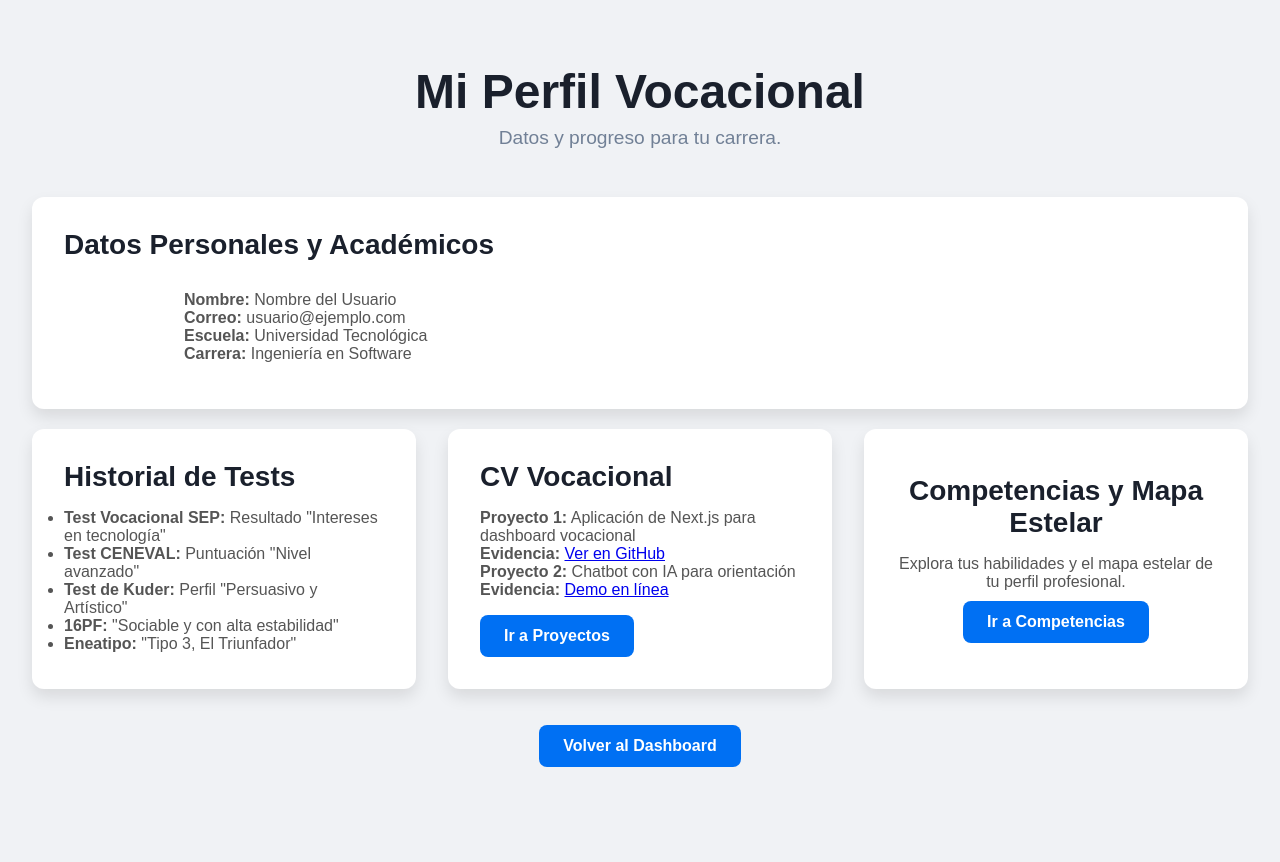
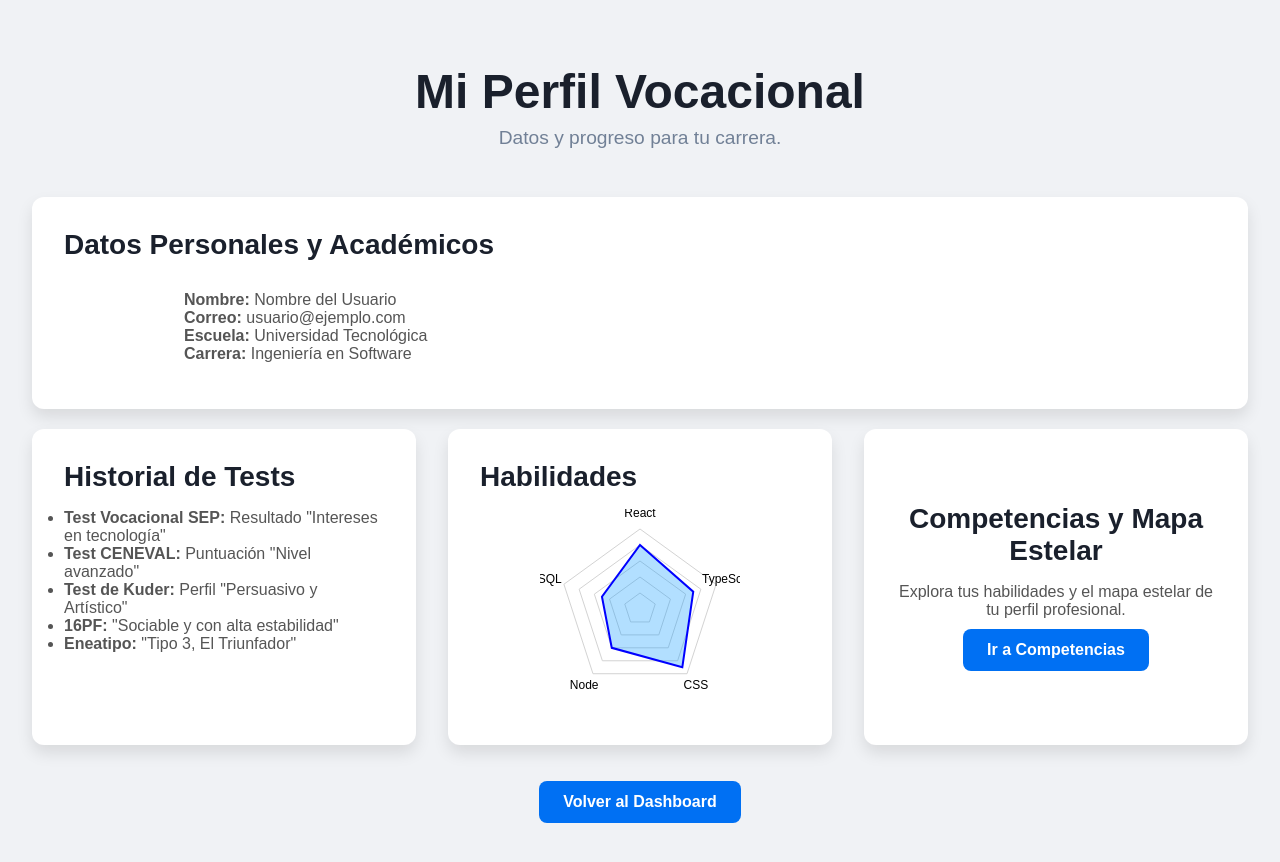
Before and after one commit to AyrtonSoler/hackathon-2025, a Next.js app in the folder frontend/menus/hackathon/: page /profile in a window 1280 px wide. Shown: the top 862 px of the page. Before the commit the page ends 831 px from the top, so only its background shows below. Built offline with nearby package versions, Linux system fonts and the light colour scheme.

Commit message:
Add skills visualization to ProfilePage and update section title

```diff
--- a/frontend/menus/hackathon/app/profile/page.tsx
+++ b/frontend/menus/hackathon/app/profile/page.tsx
@@ -1,5 +1,15 @@
 import Link from 'next/link';
 import Image from 'next/image';
+import Pentagon from '../../components/Pentagon';
+
+
+  const skills = [
+    { name: 'React', value: 80 },
+    { name: 'TypeScript', value: 70 },
+    { name: 'CSS', value: 90 },
+    { name: 'Node', value: 60 },
+    { name: 'SQL', value: 50 },
+  ]
 
 export default function ProfilePage() {
   return (
@@ -49,14 +59,10 @@ export default function ProfilePage() {
 
         {/* CV Vocacional */}
         <section className="card">
-          <h2 className="card-title">CV Vocacional</h2>
+          <h2 className="card-title">Habilidades</h2>
           <div className="card-content">
-            <p><strong>Proyecto 1:</strong> Aplicación de Next.js para dashboard vocacional</p>
-            <p><strong>Evidencia:</strong> <a href="#">Ver en GitHub</a></p>
-            <p><strong>Proyecto 2:</strong> Chatbot con IA para orientación</p>
-            <p><strong>Evidencia:</strong> <a href="#">Demo en línea</a></p>
+            <center><Pentagon skills={skills} size={200} /></center>
 
-            <Link href="/proyectos" className="link-button">Ir a Proyectos</Link>
           </div>
         </section>
 
```
